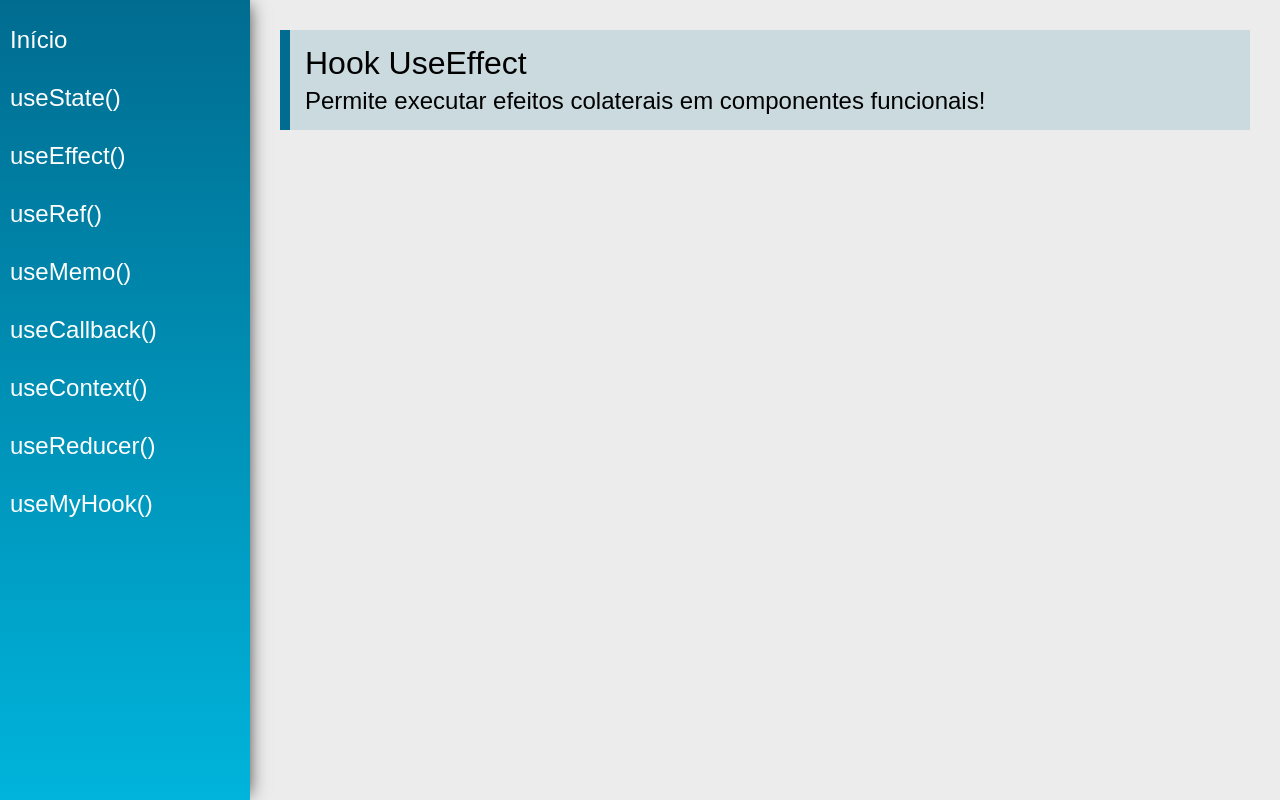
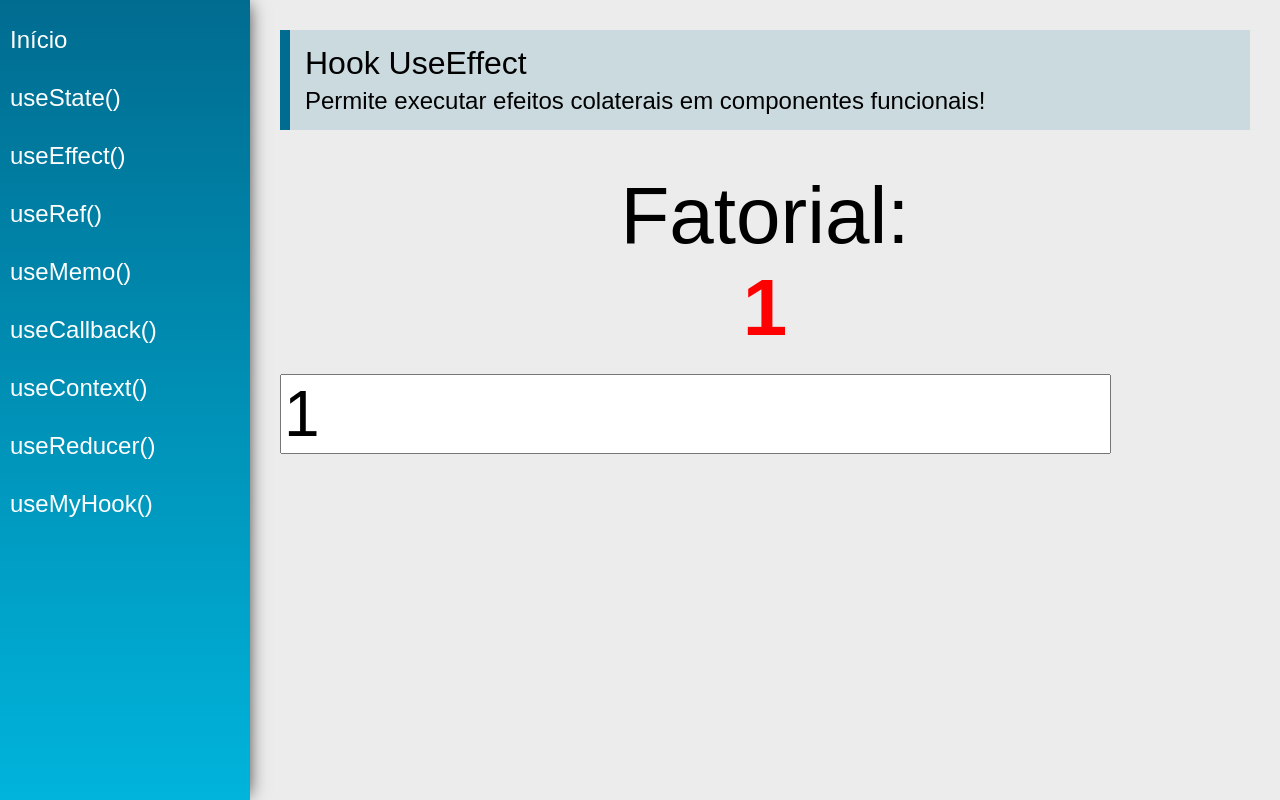
Before and after one commit to luicil/Hooks, a React (Create React App) app: page /useEffect in a window 1280 px wide. Built offline with nearby package versions, Linux system fonts and the light colour scheme.

Commit message:
useEfect

```diff
--- a/src/views/examples/UseEffect.jsx
+++ b/src/views/examples/UseEffect.jsx
@@ -1,13 +1,37 @@
-import React from 'react'
+import React, { useEffect, useState } from 'react'
 import PageTitle from '../../components/layout/PageTitle'
 
+function calcFatorial(num){
+    const n = parseInt(num)
+    if(n < 0) return -1
+    if(n === 0) return 1
+    return calcFatorial(n - 1) * n
+}
+
 const UseEffect = (props) => {
+
+    const [number, setNumber] = useState(1)
+    const [fatorial, setFatorial] = useState(1)
+
+    useEffect(function(){
+        setFatorial(calcFatorial(number))
+    }, [number])
+
+
     return (
         <div className="UseEffect">
             <PageTitle
                 title="Hook UseEffect"
                 subtitle="Permite executar efeitos colaterais em componentes funcionais!"
             />
+            <div className="Center">
+                <div className="center">
+                    <span className="text">Fatorial:</span>
+                    <span className="text red">{fatorial}</span>
+                </div>
+                <input type="number" className="input"
+                    value={number} onChange={e => setNumber(e.target.value)} />
+            </div>
         </div>
     )
 }
```
